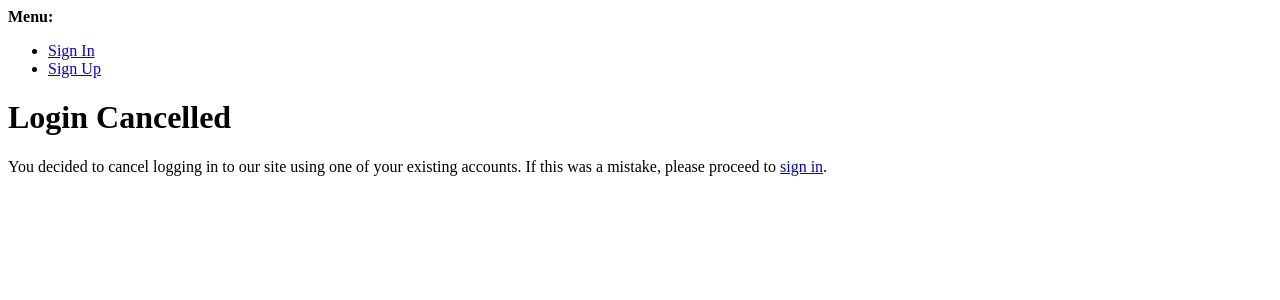
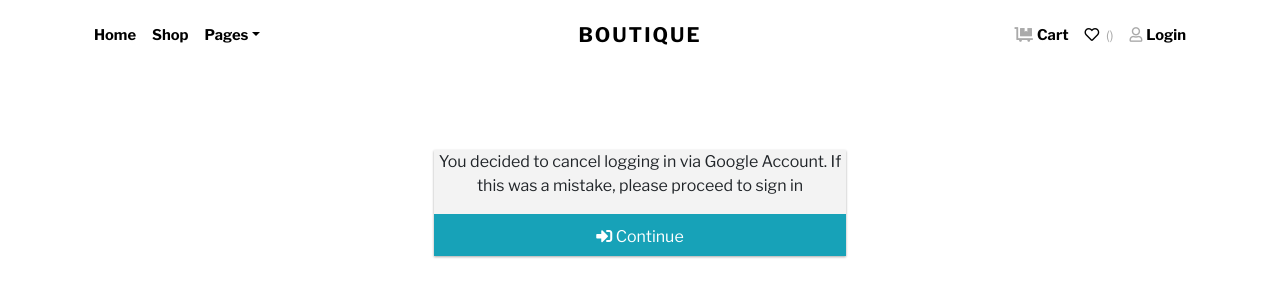
Before and after one commit to deviantcoder/boutique, a Django app: a page that uses templates/socialaccount/login_cancelled.html in a window 1280 px wide. Shown: the top 300 px of the page. Run offline with Django 5.2, Linux system fonts and the light colour scheme; parts of the project's set-up code (start-up, migrations or seed data) failed here and were passed over; some libraries are stand-ins or nearby versions; some web fonts are replaced.

Commit message:
minor changes

```diff
--- a/templates/socialaccount/login_cancelled.html
+++ b/templates/socialaccount/login_cancelled.html
@@ -1,15 +1,35 @@
-{% extends "socialaccount/base_entrance.html" %}
+{% extends 'main_2.html' %}
+{% comment %} {% extends "socialaccount/base_entrance.html" %} {% endcomment %}
 {% load i18n %}
 {% load allauth %}
+
+{% comment %}
 {% block head_title %}
     {% trans "Login Cancelled" %}
 {% endblock head_title %}
+{% endcomment %}
+
+
 {% block content %}
+{% comment %}
     {% element h1 %}
         {% trans "Login Cancelled" %}
     {% endelement %}
     {% url 'account_login' as login_url %}
+
     {% element p %}
-        {% blocktrans %}You decided to cancel logging in to our site using one of your existing accounts. If this was a mistake, please proceed to <a href="{{login_url}}">sign in</a>.{% endblocktrans %}
+        {% blocktrans %}You decided to cancel logging in via Google Account. If this was a mistake, please proceed to <a href="{{login_url}}">sign in</a>.{% endblocktrans %}
     {% endelement %}
+    {% endcomment %}
+
+    <div id="logreg-forms">
+
+            <p class="mb-3 font-weight-normal text-center">You decided to cancel logging in via Google Account. If this was a mistake, please proceed to sign in</p>
+            <a class="btn btn-info btn-block mt-3" href="{% url 'login_user' %}" style="color: white;"><i class="fas fa-sign-in-alt"></i> Continue</a>
+
+        </form>
+
+    </div>
+
+
 {% endblock content %}
```
Also changed, not shown: products/models.py (+0 -27 lines).
